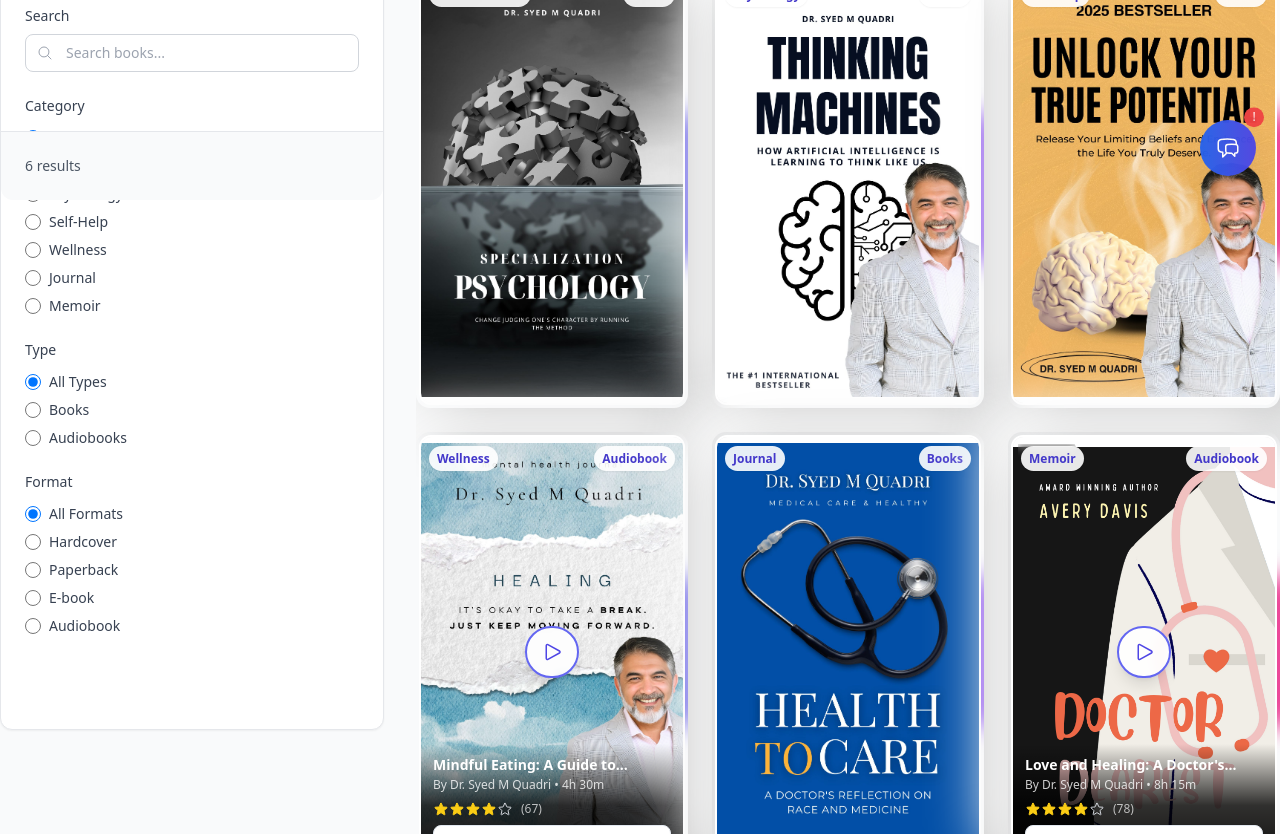
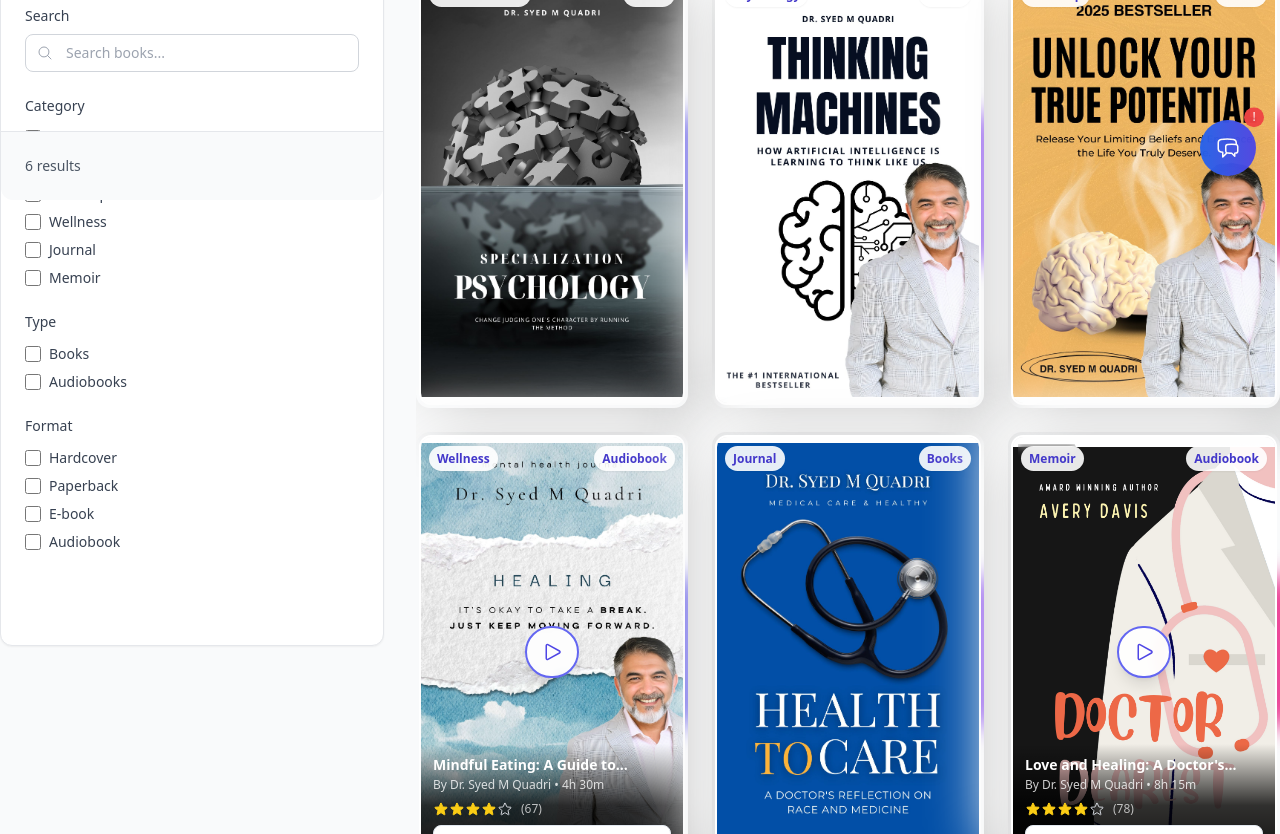
Before and after one commit to ajmal-stack/Dr-Sayyad-M-Quadri, a Next.js app in the folder client/: page /books in a window 1280 px wide. Shown: the part 600-1434 px from the top of the page. Built offline with nearby package versions, Linux system fonts and the light colour scheme.

Commit message:
books alignment fixed

```diff
--- a/client/src/app/books/page.tsx
+++ b/client/src/app/books/page.tsx
@@ -33,25 +33,30 @@ interface Book {
 }
 
 const BooksPage = () => {
-  const [selectedCategory, setSelectedCategory] = useState('All Categories');
+  const [selectedCategories, setSelectedCategories] = useState<string[]>([]);
   const [searchTerm, setSearchTerm] = useState('');
-  const [selectedFormat, setSelectedFormat] = useState('All Formats');
-  const [selectedType, setSelectedType] = useState('All Types');
+  const [selectedFormats, setSelectedFormats] = useState<string[]>([]);
+  const [selectedTypes, setSelectedTypes] = useState<string[]>([]);
+  const [isSidebarOpen, setIsSidebarOpen] = useState(false);
 
   const allBooks = [...booksData.featuredBooks, ...booksData.otherBooks] as Book[];
 
   const filteredItems = allBooks.filter(item => {
-    const matchesCategory = selectedCategory === 'All Categories' || item.category === selectedCategory;
+    const matchesCategory = selectedCategories.length === 0 || selectedCategories.includes(item.category);
     const matchesSearch = item.title.toLowerCase().includes(searchTerm.toLowerCase()) ||
                          item.author.toLowerCase().includes(searchTerm.toLowerCase()) ||
                          item.tags.some(tag => tag.toLowerCase().includes(searchTerm.toLowerCase()));
-    const matchesFormat = selectedFormat === 'All Formats' || item.format.includes(selectedFormat);
-    const matchesType = selectedType === 'All Types' ||
-                       (selectedType === 'Books' && item.type === 'Books') ||
-                       (selectedType === 'Audiobook' && item.type === 'Audiobook');
+    const matchesFormat = selectedFormats.length === 0 || selectedFormats.some(format => item.format.includes(format));
+    const matchesType = selectedTypes.length === 0 || selectedTypes.includes(item.type);
 
     return matchesCategory && matchesSearch && matchesFormat && matchesType;
   });
+
+  const hasActiveFilters =
+    searchTerm !== '' ||
+    selectedCategories.length > 0 ||
+    selectedFormats.length > 0 ||
+    selectedTypes.length > 0;
 
   return (
     <div className='min-h-screen bg-gray-50 pt-20'>
@@ -67,22 +72,29 @@ const BooksPage = () => {
             <BooksSidebar
               searchTerm={searchTerm}
               setSearchTerm={setSearchTerm}
-              selectedCategory={selectedCategory}
-              setSelectedCategory={setSelectedCategory}
-              selectedFormat={selectedFormat}
-              setSelectedFormat={setSelectedFormat}
-              selectedType={selectedType}
-              setSelectedType={setSelectedType}
+              selectedCategories={selectedCategories}
+              setSelectedCategories={setSelectedCategories}
+              selectedFormats={selectedFormats}
+              setSelectedFormats={setSelectedFormats}
+              selectedTypes={selectedTypes}
+              setSelectedTypes={setSelectedTypes}
               categories={booksData.categories}
               formats={booksData.stats.formats}
               resultsCount={filteredItems.length}
+              isSidebarOpen={isSidebarOpen}
+              setIsSidebarOpen={setIsSidebarOpen}
             />
           </div>
 
           {/* Main Content Area */}
           <div className="flex-1 min-w-0 lg:pt-6">
             {/* Books Grid */}
-            <BooksGrid items={filteredItems} className="bg-gray-50" />
+            <BooksGrid
+              items={filteredItems}
+              className="bg-gray-50"
+              onFilterClick={() => setIsSidebarOpen(true)}
+              hasActiveFilters={hasActiveFilters}
+            />
 
             {/* Call to Action */}
             {/* <BooksCTA /> */}
--- a/client/src/components/ui/books/BooksSidebar.tsx
+++ b/client/src/components/ui/books/BooksSidebar.tsx
@@ -1,6 +1,6 @@
 'use client';
 
-import { useState } from 'react';
+import React from 'react';
 import {
   FunnelIcon,
   MagnifyingGlassIcon,
@@ -11,46 +11,49 @@ import {
 interface BooksSidebarProps {
   searchTerm: string;
   setSearchTerm: (term: string) => void;
-  selectedCategory: string;
-  setSelectedCategory: (category: string) => void;
-  selectedFormat: string;
-  setSelectedFormat: (format: string) => void;
-  selectedType: string;
-  setSelectedType: (type: string) => void;
+  selectedCategories: string[];
+  setSelectedCategories: (categories: string[]) => void;
+  selectedFormats: string[];
+  setSelectedFormats: (formats: string[]) => void;
+  selectedTypes: string[];
+  setSelectedTypes: (types: string[]) => void;
   categories: string[];
   formats: string[];
   resultsCount: number;
   className?: string;
+  isSidebarOpen: boolean;
+  setIsSidebarOpen: (open: boolean) => void;
 }
 
 export default function BooksSidebar({
   searchTerm,
   setSearchTerm,
-  selectedCategory,
-  setSelectedCategory,
-  selectedFormat,
-  setSelectedFormat,
-  selectedType,
-  setSelectedType,
+  selectedCategories,
+  setSelectedCategories,
+  selectedFormats,
+  setSelectedFormats,
+  selectedTypes,
+  setSelectedTypes,
   categories,
   formats,
   resultsCount,
-  className = ''
+  className = '',
+  isSidebarOpen,
+  setIsSidebarOpen
 }: BooksSidebarProps) {
-  const [isSidebarOpen, setIsSidebarOpen] = useState(false);
 
   const clearFilters = () => {
     setSearchTerm('');
-    setSelectedCategory('All Categories');
-    setSelectedFormat('All Formats');
-    setSelectedType('All Types');
+    setSelectedCategories([]);
+    setSelectedFormats([]);
+    setSelectedTypes([]);
   };
 
   const hasActiveFilters =
     searchTerm !== '' ||
-    selectedCategory !== 'All Categories' ||
-    selectedFormat !== 'All Formats' ||
-    selectedType !== 'All Types';
+    selectedCategories.length > 0 ||
+    selectedFormats.length > 0 ||
+    selectedTypes.length > 0;
 
   const SidebarContent = () => (
     <div className="h-full lg:h-auto bg-white border-r lg:border border-gray-200 lg:rounded-xl lg:shadow-sm flex flex-col">
@@ -99,26 +102,20 @@ export default function BooksSidebar({
         <div>
           <label className="block text-sm font-medium text-gray-700 mb-3">Category</label>
           <div className="space-y-2">
-            <label className="flex items-center">
-              <input
-                type="radio"
-                name="category"
-                value="All Categories"
-                checked={selectedCategory === 'All Categories'}
-                onChange={(e) => setSelectedCategory(e.target.value)}
-                className="w-4 h-4 text-blue-600 bg-gray-100 border-gray-300 focus:ring-blue-500 focus:ring-2"
-              />
-              <span className="ml-2 text-sm text-gray-700">All Categories</span>
-            </label>
             {categories.filter(cat => cat !== 'All Books').map(category => (
               <label key={category} className="flex items-center">
                 <input
-                  type="radio"
-                  name="category"
+                  type="checkbox"
                   value={category}
-                  checked={selectedCategory === category}
-                  onChange={(e) => setSelectedCategory(e.target.value)}
-                  className="w-4 h-4 text-blue-600 bg-gray-100 border-gray-300 focus:ring-blue-500 focus:ring-2"
+                  checked={selectedCategories.includes(category)}
+                  onChange={(e) => {
+                    if (e.target.checked) {
+                      setSelectedCategories([...selectedCategories, category]);
+                    } else {
+                      setSelectedCategories(selectedCategories.filter(cat => cat !== category));
+                    }
+                  }}
+                  className="w-4 h-4 text-blue-600 bg-gray-100 border-gray-300 rounded focus:ring-blue-500 focus:ring-2"
                 />
                 <span className="ml-2 text-sm text-gray-700">{category}</span>
               </label>
@@ -132,34 +129,33 @@ export default function BooksSidebar({
           <div className="space-y-2">
             <label className="flex items-center">
               <input
-                type="radio"
-                name="type"
-                value="All Types"
-                checked={selectedType === 'All Types'}
-                onChange={(e) => setSelectedType(e.target.value)}
-                className="w-4 h-4 text-blue-600 bg-gray-100 border-gray-300 focus:ring-blue-500 focus:ring-2"
-              />
-              <span className="ml-2 text-sm text-gray-700">All Types</span>
-            </label>
-            <label className="flex items-center">
-              <input
-                type="radio"
-                name="type"
+                type="checkbox"
                 value="Books"
-                checked={selectedType === 'Books'}
-                onChange={(e) => setSelectedType(e.target.value)}
-                className="w-4 h-4 text-blue-600 bg-gray-100 border-gray-300 focus:ring-blue-500 focus:ring-2"
+                checked={selectedTypes.includes('Books')}
+                onChange={(e) => {
+                  if (e.target.checked) {
+                    setSelectedTypes([...selectedTypes, 'Books']);
+                  } else {
+                    setSelectedTypes(selectedTypes.filter(type => type !== 'Books'));
+                  }
+                }}
+                className="w-4 h-4 text-blue-600 bg-gray-100 border-gray-300 rounded focus:ring-blue-500 focus:ring-2"
               />
               <span className="ml-2 text-sm text-gray-700">Books</span>
             </label>
             <label className="flex items-center">
               <input
-                type="radio"
-                name="type"
+                type="checkbox"
                 value="Audiobook"
-                checked={selectedType === 'Audiobook'}
-                onChange={(e) => setSelectedType(e.target.value)}
-                className="w-4 h-4 text-blue-600 bg-gray-100 border-gray-300 focus:ring-blue-500 focus:ring-2"
+                checked={selectedTypes.includes('Audiobook')}
+                onChange={(e) => {
+                  if (e.target.checked) {
+                    setSelectedTypes([...selectedTypes, 'Audiobook']);
+                  } else {
+                    setSelectedTypes(selectedTypes.filter(type => type !== 'Audiobook'));
+                  }
+                }}
+                className="w-4 h-4 text-blue-600 bg-gray-100 border-gray-300 rounded focus:ring-blue-500 focus:ring-2"
               />
               <span className="ml-2 text-sm text-gray-700">Audiobooks</span>
             </label>
@@ -170,26 +166,20 @@ export default function BooksSidebar({
         <div>
           <label className="block text-sm font-medium text-gray-700 mb-3">Format</label>
           <div className="space-y-2">
-            <label className="flex items-center">
-              <input
-                type="radio"
-                name="format"
-                value="All Formats"
-                checked={selectedFormat === 'All Formats'}
-                onChange={(e) => setSelectedFormat(e.target.value)}
-                className="w-4 h-4 text-blue-600 bg-gray-100 border-gray-300 focus:ring-blue-500 focus:ring-2"
-              />
-              <span className="ml-2 text-sm text-gray-700">All Formats</span>
-            </label>
             {formats.map(format => (
               <label key={format} className="flex items-center">
                 <input
-                  type="radio"
-                  name="format"
+                  type="checkbox"
                   value={format}
-                  checked={selectedFormat === format}
-                  onChange={(e) => setSelectedFormat(e.target.value)}
-                  className="w-4 h-4 text-blue-600 bg-gray-100 border-gray-300 focus:ring-blue-500 focus:ring-2"
+                  checked={selectedFormats.includes(format)}
+                  onChange={(e) => {
+                    if (e.target.checked) {
+                      setSelectedFormats([...selectedFormats, format]);
+                    } else {
+                      setSelectedFormats(selectedFormats.filter(fmt => fmt !== format));
+                    }
+                  }}
+                  className="w-4 h-4 text-blue-600 bg-gray-100 border-gray-300 rounded focus:ring-blue-500 focus:ring-2"
                 />
                 <span className="ml-2 text-sm text-gray-700">{format}</span>
               </label>
@@ -220,18 +210,6 @@ export default function BooksSidebar({
 
   return (
     <>
-      {/* Mobile Filter Toggle Button - Sticky */}
-      <button
-        onClick={() => setIsSidebarOpen(true)}
-        className="lg:hidden fixed top-24 left-4 z-30 flex items-center gap-2 px-3 py-2 bg-white shadow-lg border border-gray-200 rounded-lg text-sm font-medium hover:bg-gray-50 backdrop-blur-sm"
-      >
-        <Bars3Icon className="w-4 h-4" />
-        Filters
-        {hasActiveFilters && (
-          <span className="w-2 h-2 bg-blue-500 rounded-full"></span>
-        )}
-      </button>
-
       {/* Mobile Overlay */}
       {isSidebarOpen && (
         <div
```
Also changed, not shown: client/src/components/ui/books/BooksGrid.tsx (+18 -2 lines).
